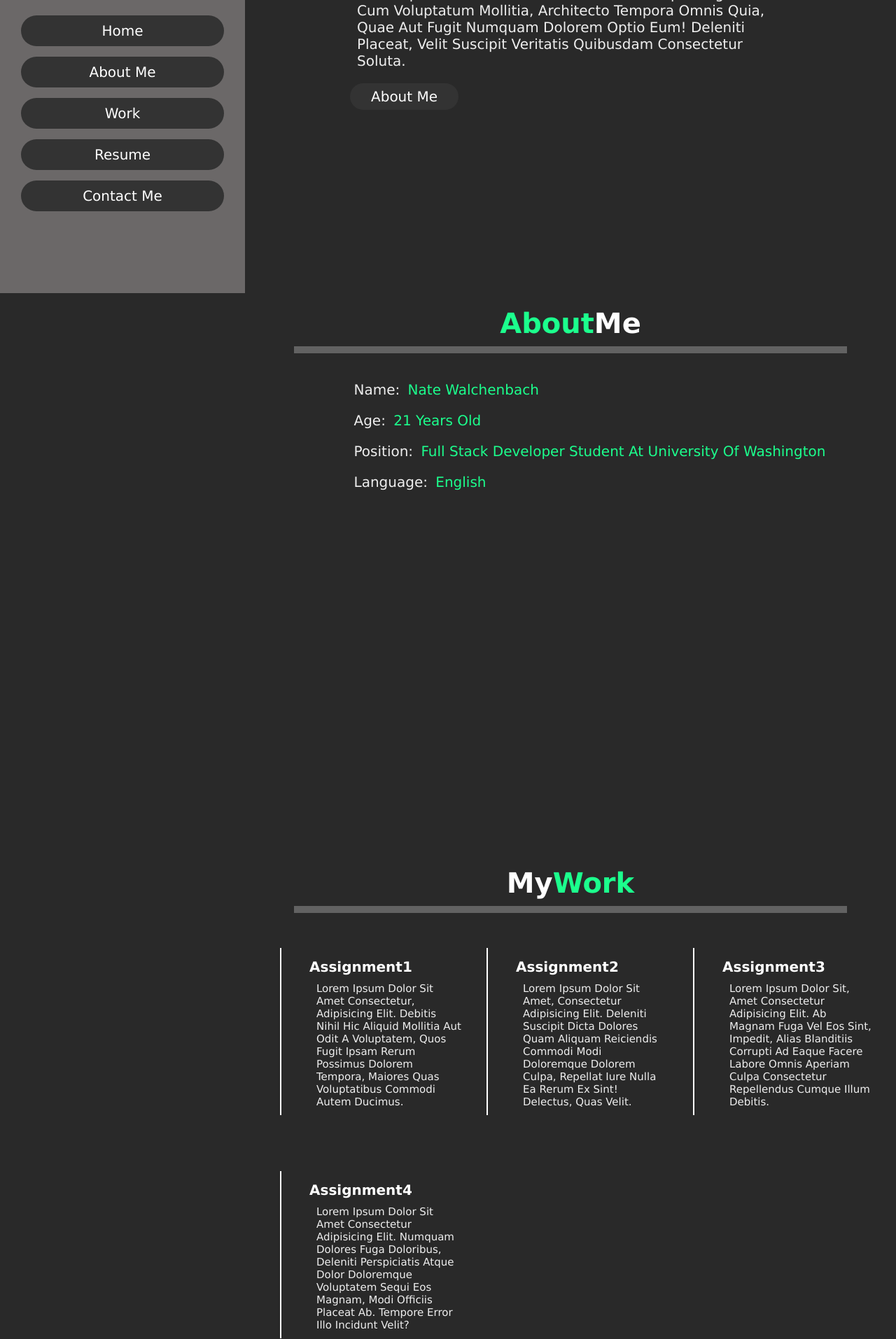
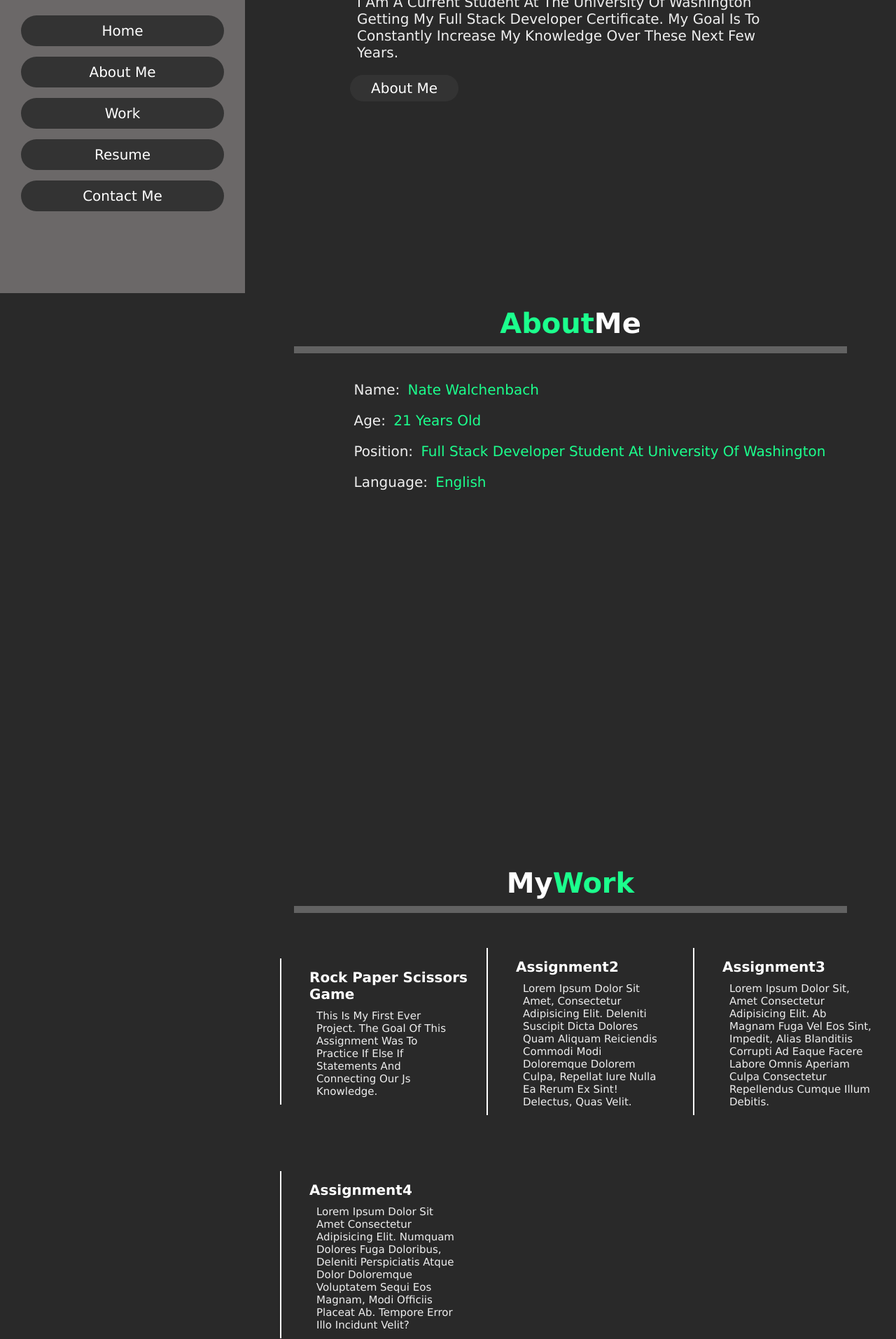
Before and after one commit to NateWalchenbach/my-portfolio, a plain HTML site: page index.html in a window 1280 px wide. Shown: the part 381-2295 px from the top of the page at 70% size. Drawn offline with Linux system fonts and the light colour scheme.

Commit message:
Added final text and read me changes

```diff
--- a/index.html
+++ b/index.html
@@ -33,10 +33,9 @@
       <h3>Hello There!</h3>
       <h1>I'm<span> Nate Walchenbach</span></h1>
       <p>
-        Lorem ipsum dolor sit amet consectetur adipisicing elit. Cum voluptatum
-        mollitia, architecto tempora omnis quia, quae aut fugit numquam dolorem
-        optio eum! Deleniti placeat, velit suscipit veritatis quibusdam
-        consectetur soluta.
+        I am a current student at the University of Washington getting my full
+        stack developer certificate. My goal is to constantly increase my
+        knowledge over these next few years.
       </p>
       <a href="#about"><button class="btn">About Me</button></a>
     </section>
@@ -68,12 +67,10 @@
 
       <div class="box-container">
         <div class="box">
-          <h3>Assignment1</h3>
+          <h3>Rock Paper Scissors Game</h3>
           <p>
-            Lorem ipsum dolor sit amet consectetur, adipisicing elit. Debitis
-            nihil hic aliquid mollitia aut odit a voluptatem, quos fugit ipsam
-            rerum possimus dolorem tempora, maiores quas voluptatibus commodi
-            autem ducimus.
+            This is my first ever project. The goal of this assignment was to
+            practice if else if statements and connecting our js knowledge.
           </p>
         </div>
         <div class="box">
@@ -115,7 +112,7 @@
           <h3 class="title">Contact Info</h3>
           <div class="info">
             <h3><i class="envelope"></i>NATEWALCHENBACH24@GMAIL.COM</h3>
-            <h3><i class="phone"></i>+1425-422-2001</h3>
+            <h3><i class="phone"></i>+1 425-422-2001</h3>
             <h3><i class="map"></i>Seattle, Washington</h3>
           </div>
         </div>
```
Also changed, not shown: 1 other file.
